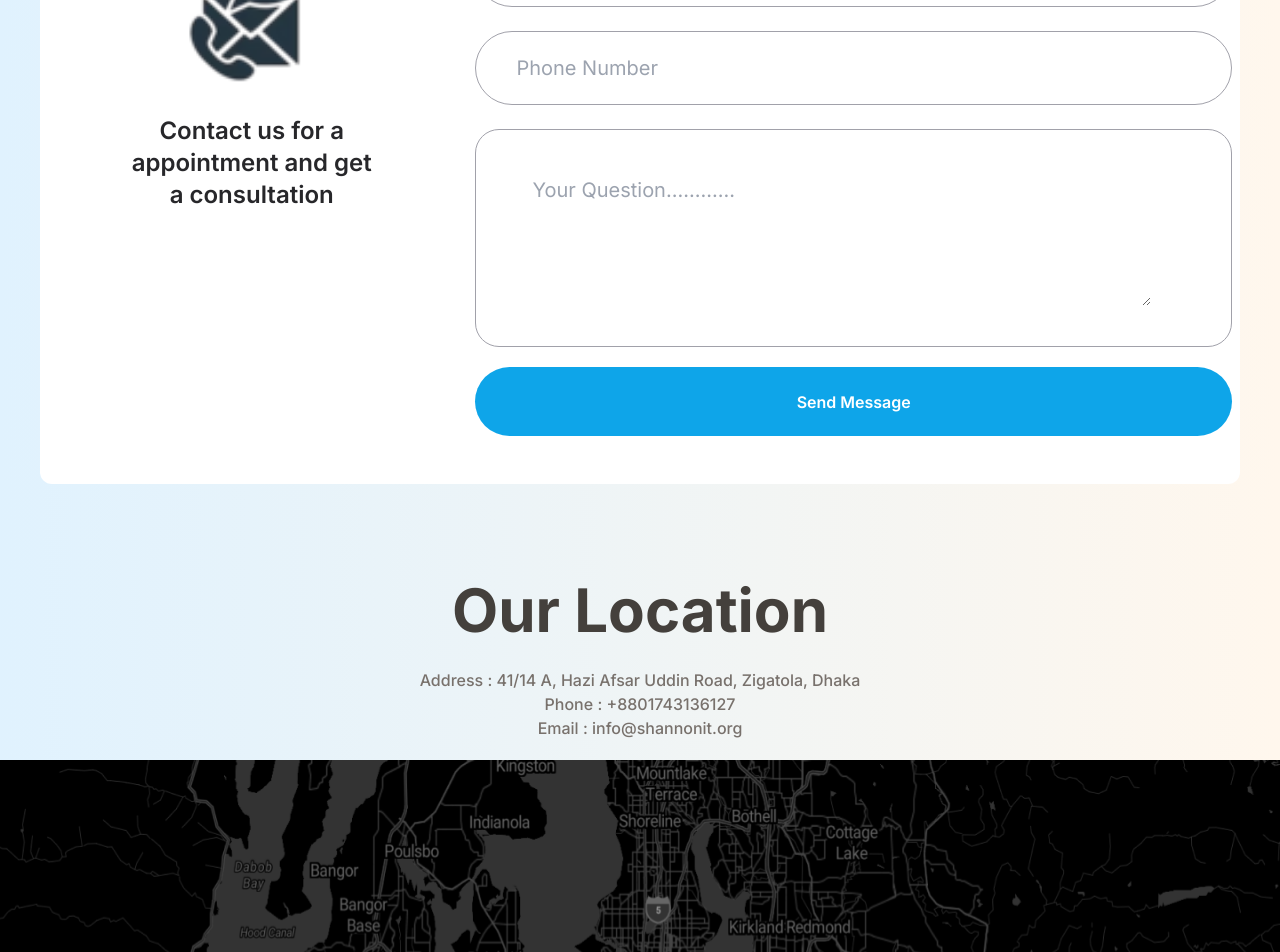
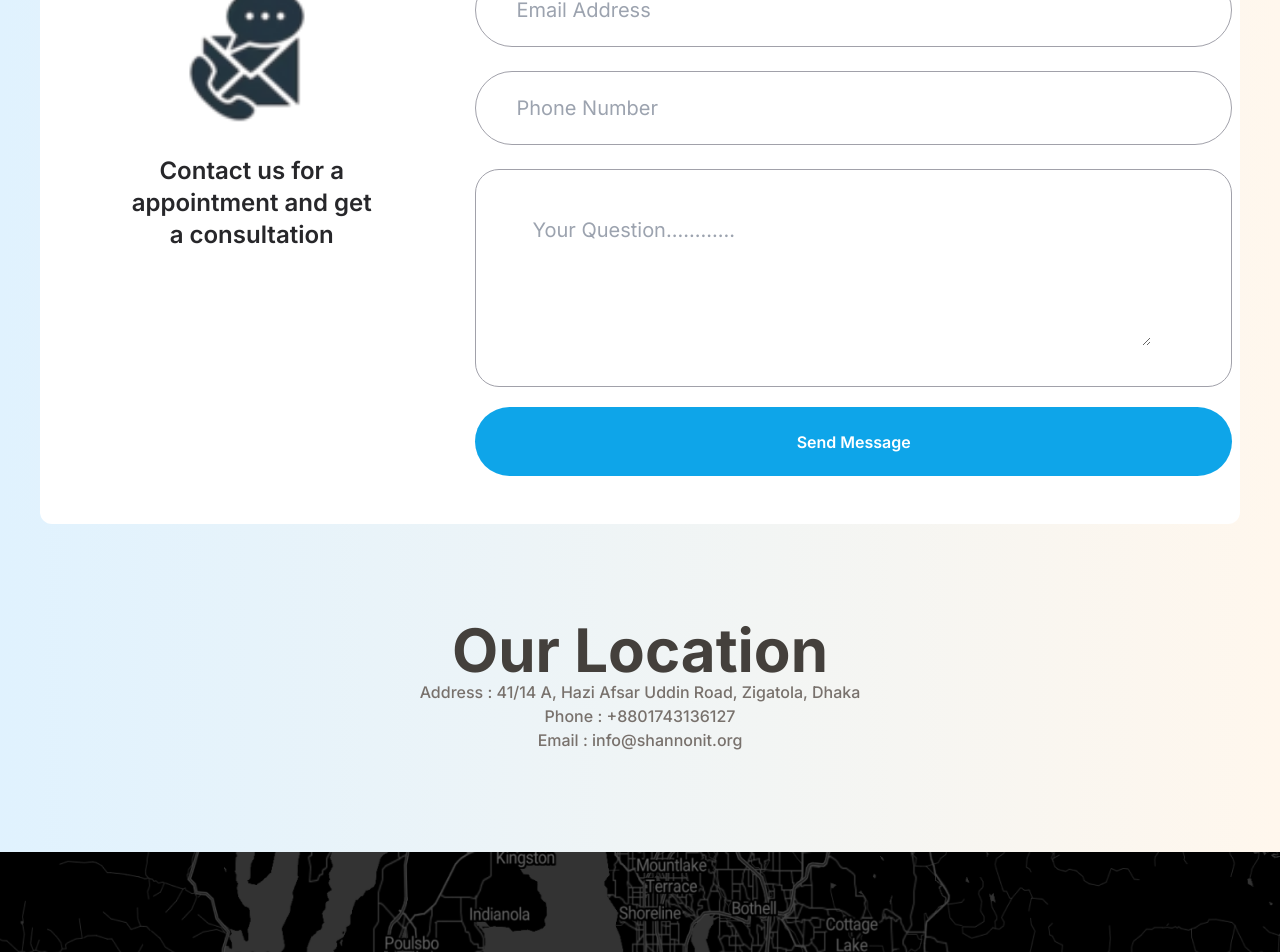
Before and after one commit to back4page/shannon, a Next.js app: page /contact in a window 1280 px wide. Shown: the part 721-1673 px from the top of the page. Built offline with nearby package versions, Linux system fonts and the light colour scheme.

Commit message:
change padding and margin size in contact section

```diff
--- a/src/app/contact/page.jsx
+++ b/src/app/contact/page.jsx
@@ -27,7 +27,7 @@ const ContactPage = () => {
           </div>
         </section>
 
-        <section className="max-w-[1200px] mx-auto mt-10 px-2 py-12 bg-white rounded-xl max-md:px-5">
+        <section className="max-w-[1200px] mx-auto my-20 px-2 py-12 bg-white rounded-xl max-md:px-5">
           <div className="flex gap-5 max-md:flex-col max-md:gap-0 max-md:items-center">
             <div className="flex flex-col w-[35%] max-md:w-full">
               <div className="mt-32 text-2xl flex flex-col justify-center font-semibold text-center text-zinc-800 max-md:mt-10">
@@ -81,7 +81,7 @@ const ContactPage = () => {
           Our Location
         </h1>
 
-        <p className="mt-7 mb-[20px] text-base font-medium text-center text-stone-500 max-md:max-w-full">
+        <p className="mb-[100px] text-base font-medium text-center text-stone-500 max-md:max-w-full">
           Address : 41/14 A, Hazi Afsar Uddin Road, Zigatola, Dhaka
           <br />
           Phone : +8801743136127
```
